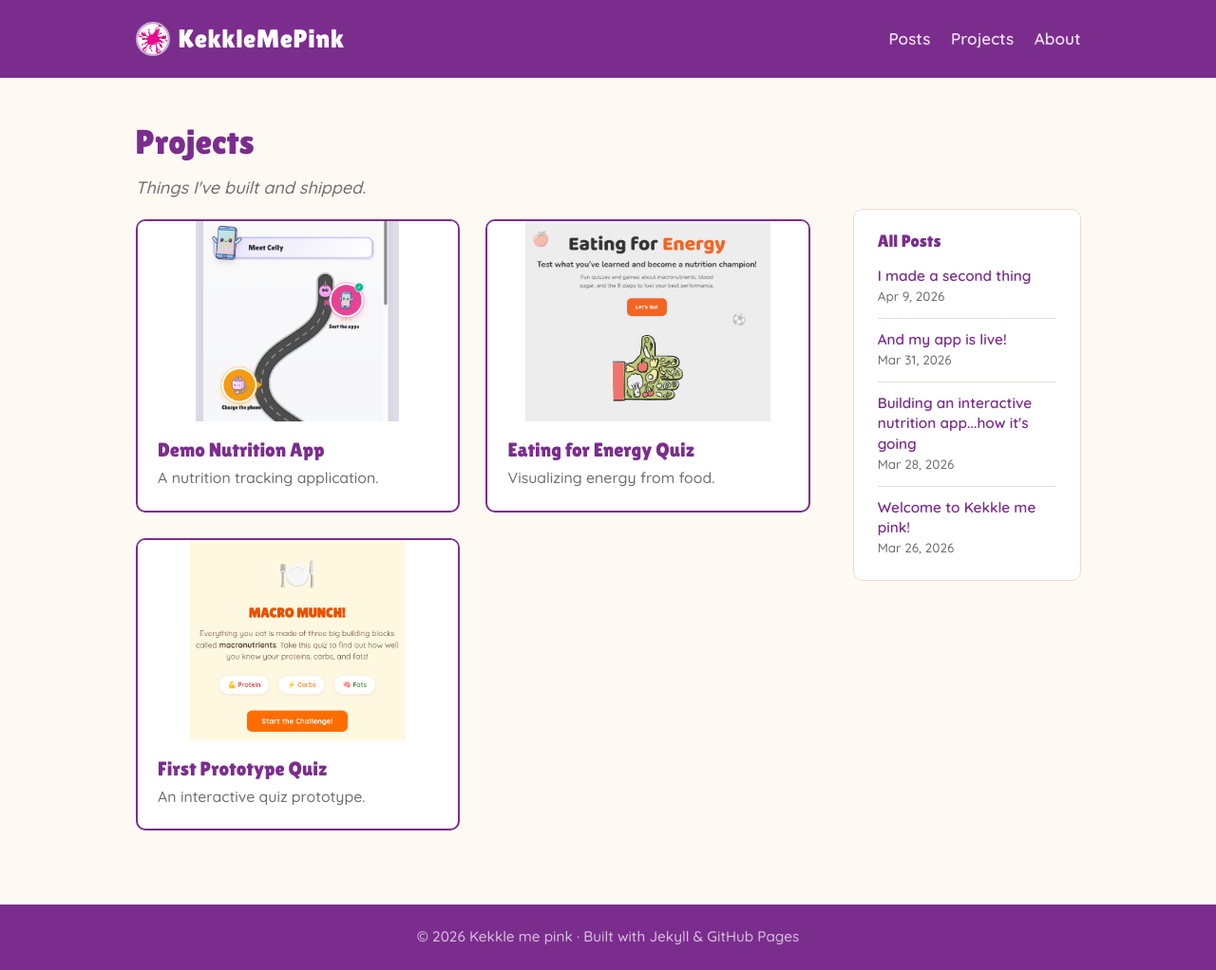
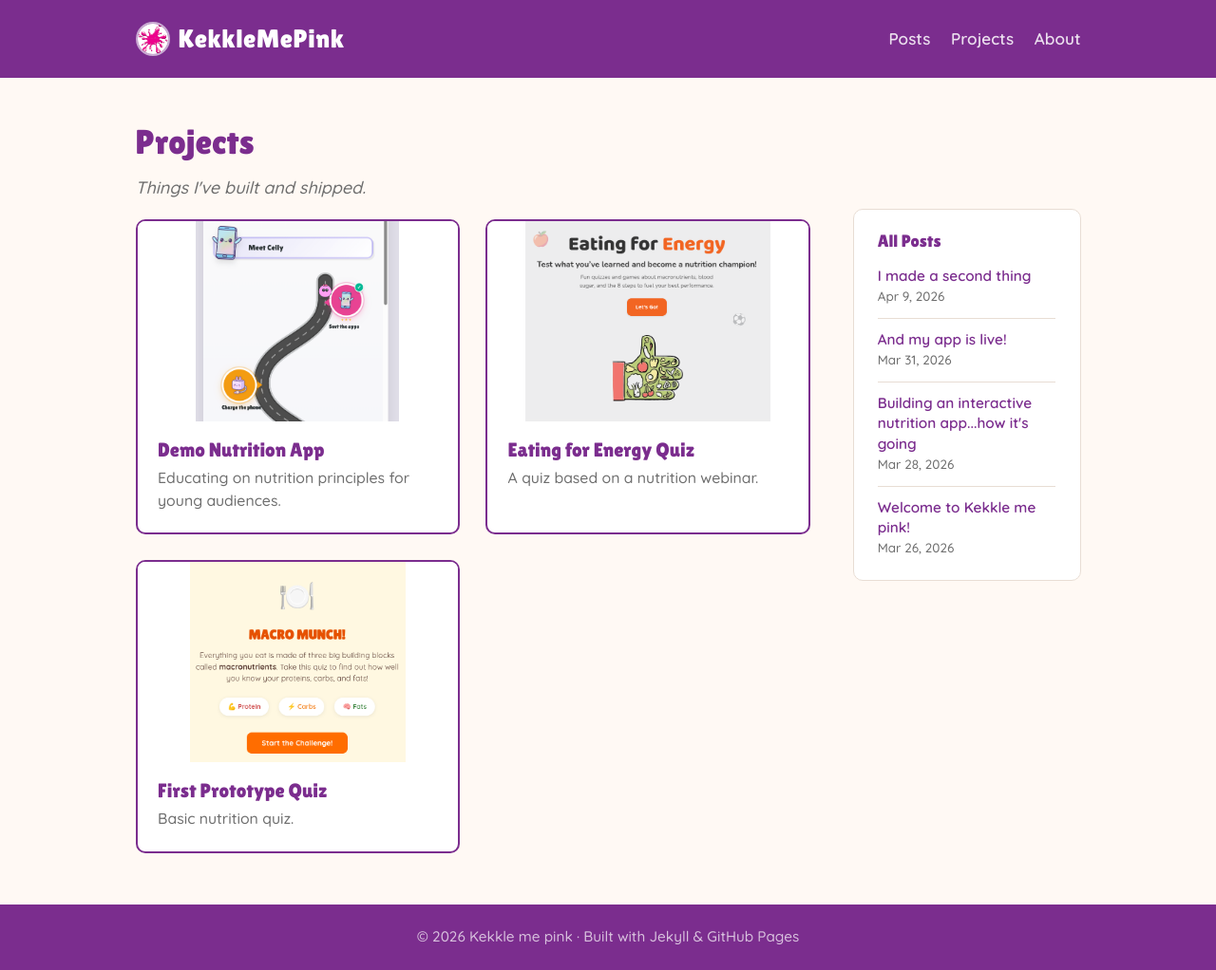
Before and after one commit to Kekkle/kekkles-korner, a Jekyll site: the page built from projects.html, in a window 1280 px wide and 1022 px high. Shown: the whole window at 95% size. Built offline with Jekyll 4.4.1, drawn with Linux system fonts in a browser that asks for light colours.

Commit message:
Add live project links, update descriptions, and scale down favicon splotch
Made-with: Cursor

```diff
--- a/_data/projects.yml
+++ b/_data/projects.yml
@@ -5,16 +5,16 @@
 #   description: One-liner shown below the title (optional)
 
 - title: "Demo Nutrition App"
-  url: "#"
+  url: "https://kekkle.github.io/Nutrition-App/#/"
   image: "/Screenshots/NutritionApp1.png"
-  description: "A nutrition tracking application."
+  description: "Educating on nutrition principles for young audiences."
 
 - title: "Eating for Energy Quiz"
-  url: "#"
+  url: "https://kekkle.github.io/eating-for-energy/"
   image: "/Screenshots/EatingEnergy.png"
-  description: "Visualizing energy from food."
+  description: "A quiz based on a nutrition webinar."
 
 - title: "First Prototype Quiz"
-  url: "#"
+  url: "https://kekkle.github.io/Prototype-quiz/"
   image: "/Screenshots/PrototypeQuiz.png"
-  description: "An interactive quiz prototype."
+  description: "Basic nutrition quiz."
```
Also changed, not shown: assets/images/favicon.svg.
